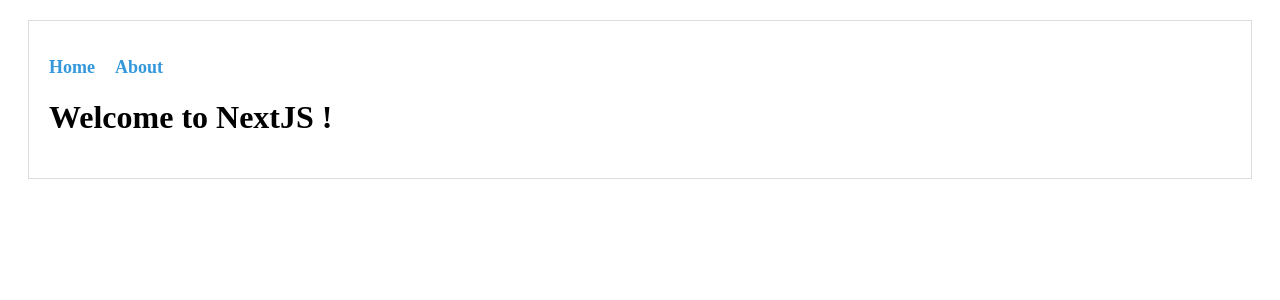
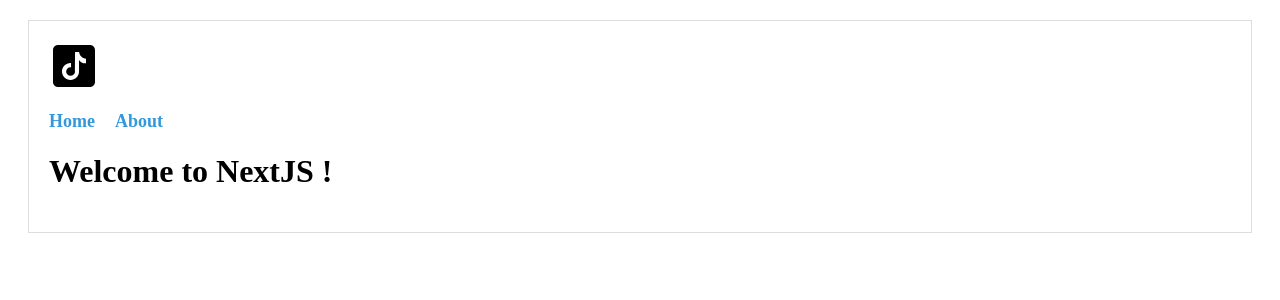
Before and after one commit to alexandersms/next-js-project, a Next.js app: page / in a window 1280 px wide. Shown: the top 300 px of the page. Built offline with nearby package versions, Linux system fonts and the light colour scheme.

Commit message:
adding static ressources

```diff
--- a/components/Header.js
+++ b/components/Header.js
@@ -7,6 +7,7 @@
       <Head>
         <title>{title}</title>
       </Head>
+      <img src="/tiktok.svg" alt="logo-tiktok" className="logo" />
       <ul>
         <li>
           <Link href="/">
```
Also changed, not shown: public/tiktok.svg (added).
